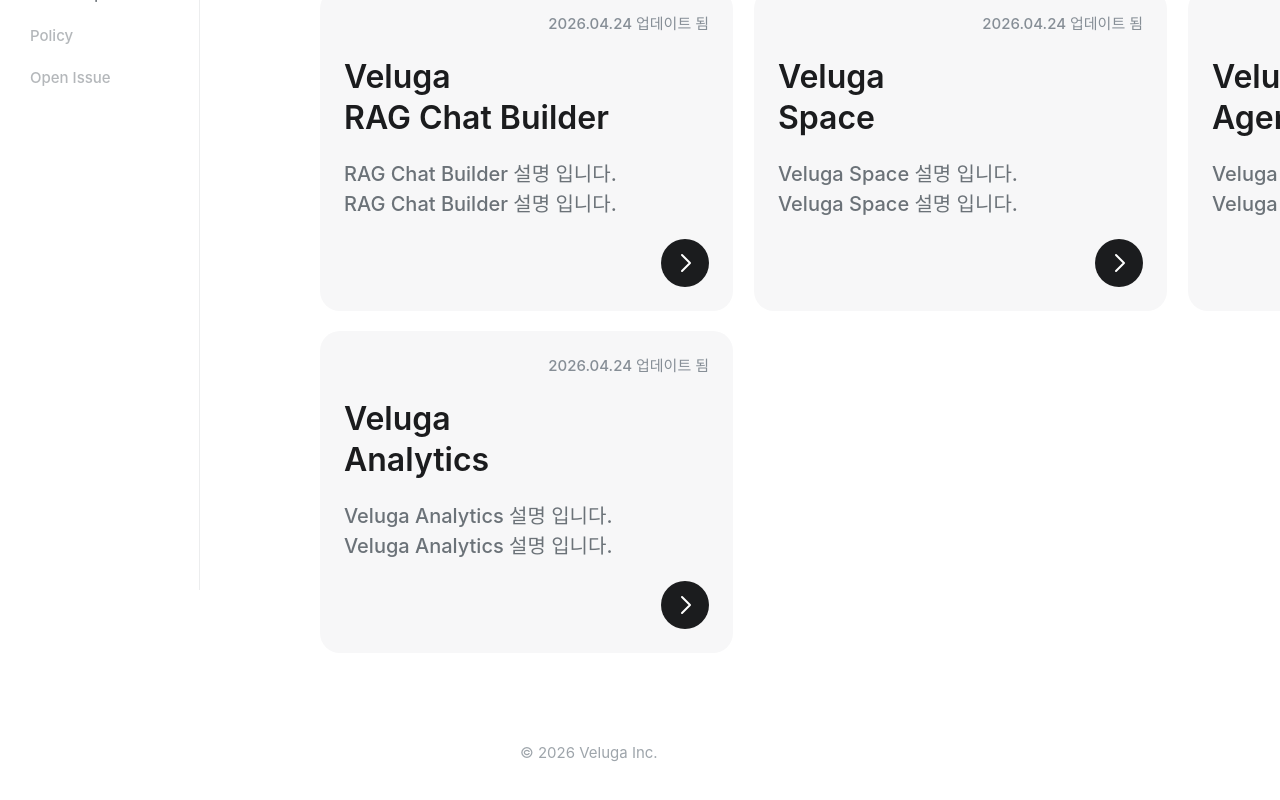
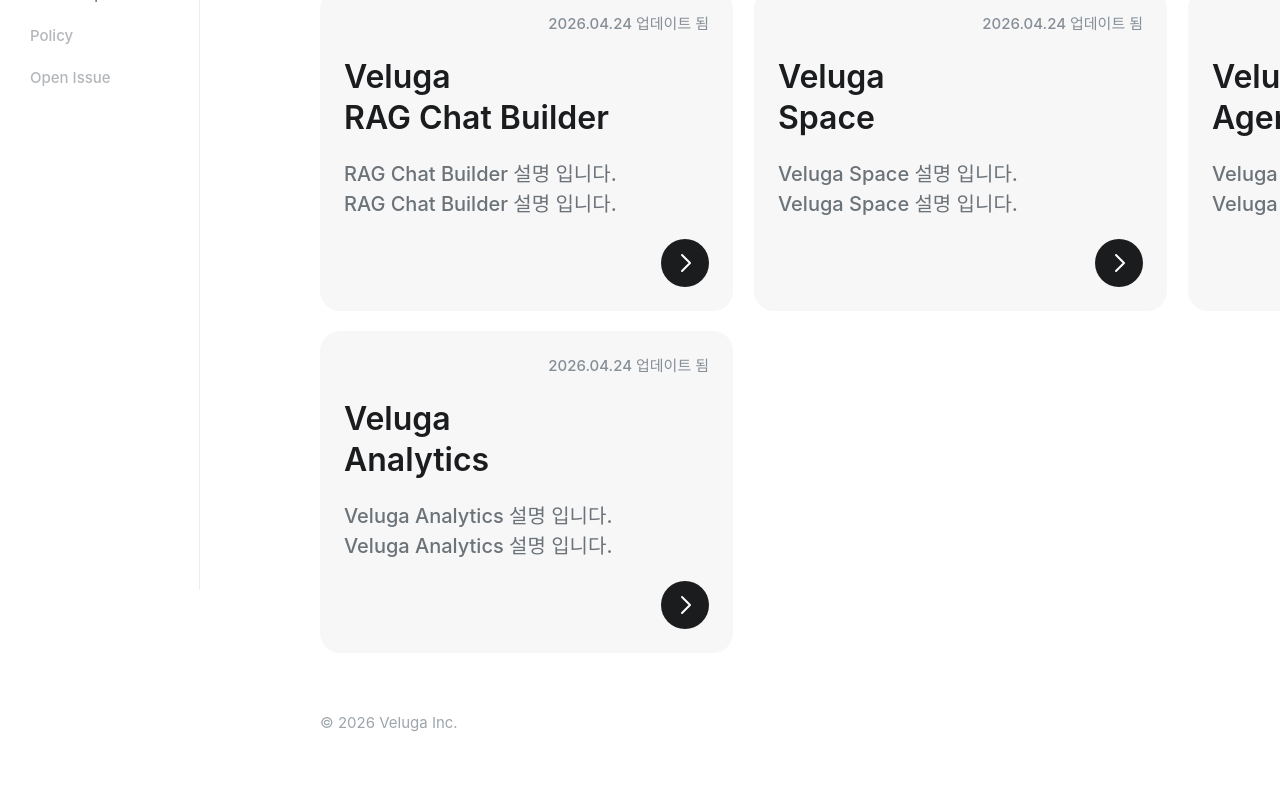
Before and after one commit to kaya-rgb/Veluga_PRD, a React (Vite) app: page / in a window 1280 px wide. Shown: the part 210-1010 px from the top of the page. Built offline with nearby package versions, Linux system fonts and the light colour scheme; a web font is replaced by a local one.

Commit message:
fix: footer 여백을 Figma 최신 스펙(pl-120/pr-320/pt-10/pb-320)에 맞게 수정

```diff
--- a/src/layout/Footer.module.css
+++ b/src/layout/Footer.module.css
@@ -1,6 +1,6 @@
 .footer {
   margin-left: 200px;
-  padding: 40px 320px 30px 320px;
+  padding: 10px 320px 320px 120px;
   font-size: 15px;
   color: var(--grey-450);
   line-height: 1.3;
```
